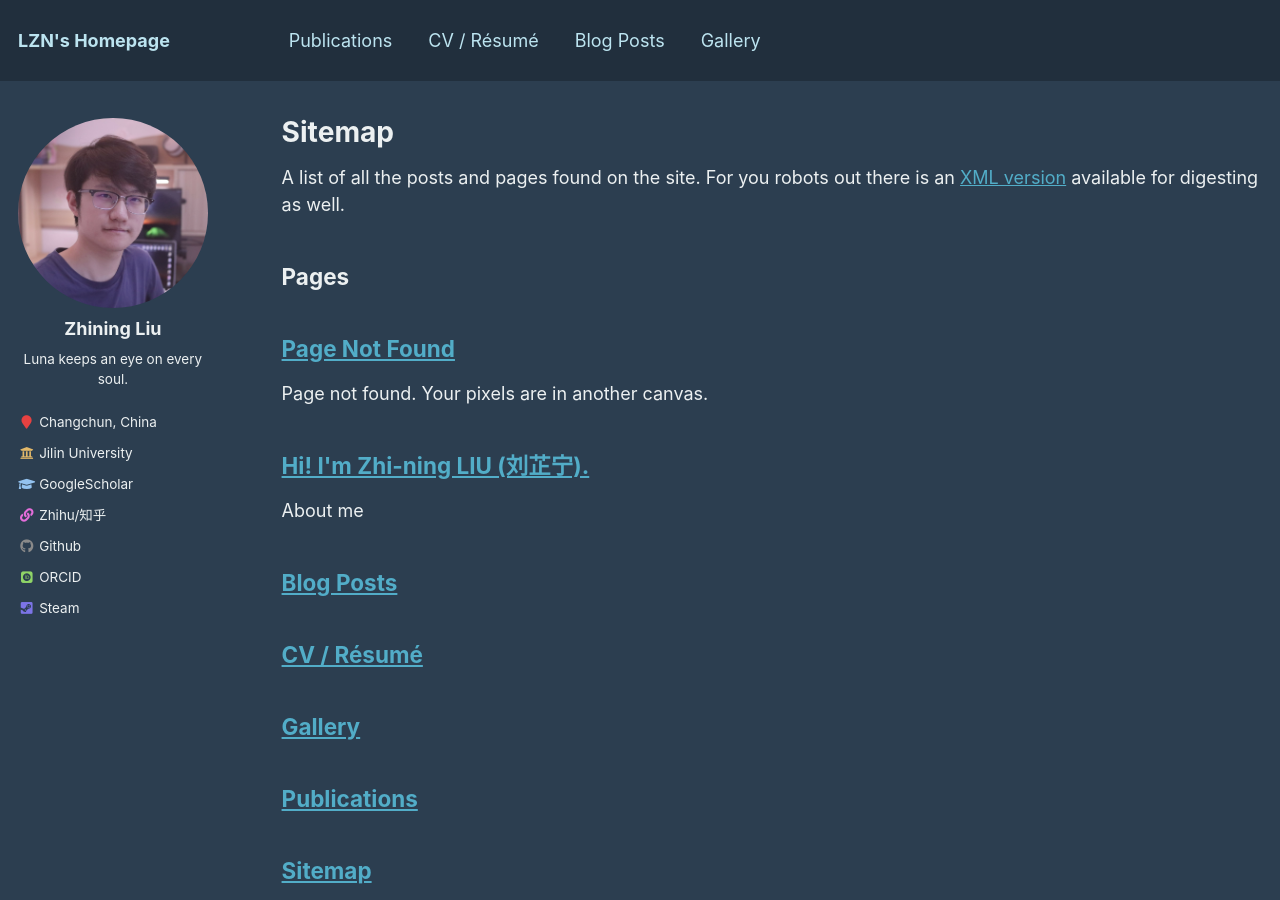
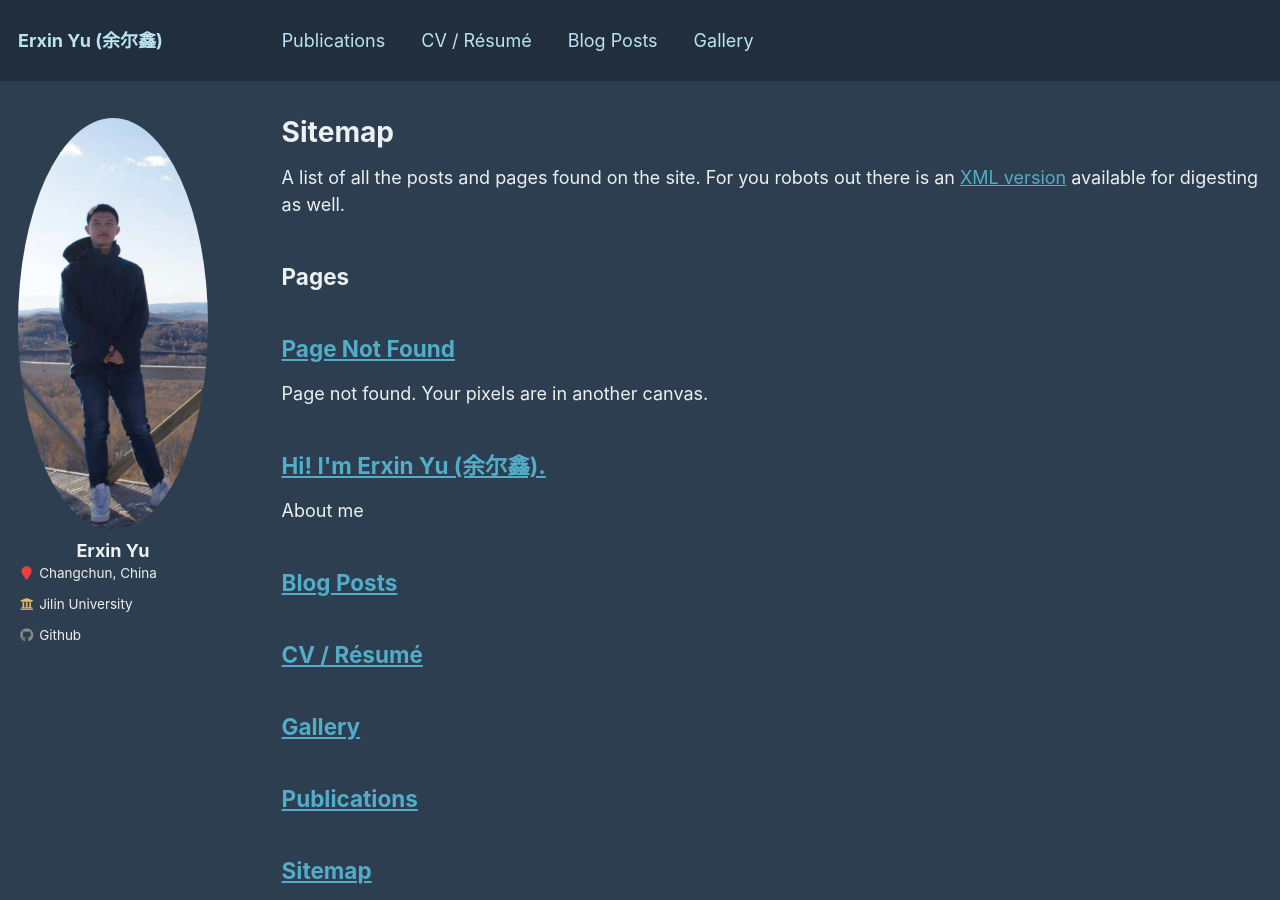
Before and after one commit to yuerxin1997/yuerxin1997.github.io, a Jekyll site: the page built from _pages/sitemap.md, in a window 1280 px wide and 900 px high. Built offline with Jekyll 4.4.1, drawn with Linux system fonts in a browser that asks for light colours; some web fonts are replaced; some of the changed text lies outside the part shown.

Commit message:
first commit

```diff
--- a/_config.dev.yml
+++ b/_config.dev.yml
@@ -1,6 +1,6 @@
 # Develop override settings
 
-url: https://zhiningliu.com
+url: https://yuerxin1997.github.io
 
 analytics:
   provider: false
--- a/_config.yml
+++ b/_config.yml
@@ -7,11 +7,11 @@
 
 # Site Settings
 locale                   : "en-US"
-title                    : "LZN's Homepage"
+title                    : "Erxin Yu (余尔鑫)"
 title_separator          : "-"
-name                     : &name "Zhining Liu"
+name                     : &name "Erxin Yu"
 description              : &description "Welcome to my homepage!"
-url                      : https://zhiningliu.com # the base hostname & protocol for your site e.g. "https://mmistakes.github.io"
+url                      : https://yuerxin1997.github.io # the base hostname & protocol for your site e.g. "https://mmistakes.github.io"
 baseurl                  : "" # the subpath of your site, e.g. "/blog"
 repository               : ""
 teaser                   :  # filename of teaser fallback teaser image placed in /images/, .e.g. "500x300.png"
@@ -80,16 +80,16 @@ analytics:
 
 # Site Author
 author:
-  name             : "Zhining Liu"
-  avatar           : "zhiningliu.jpg"
-  bio              : "Luna keeps an eye on every soul."
+  name             : "Erxin Yu"
+  avatar           : "erxin.jpg"
+  bio              :
   location         : "Changchun, China"
   employer         : "Jilin University"
   employer_site    : "http://global.jlu.edu.cn/"
-  zhihu            : "liu-zhi-zhu-14"
+  zhihu            : #"liu-zhi-zhu-14"
   pubmed           :
-  googlescholar    : "https://scholar.google.com/citations?user=5WORAUQAAAAJ&hl=zh-CN"
-  email            : zhining.liu@outlook.com
+  googlescholar    :
+  email            : yuerxin1997@gmail.com
   researchgate     : "https://www.researchgate.net/profile/Zhi_Ning_Liu"
   uri              : "https://zhiningliu.com/"
   bitbucket        :
@@ -98,18 +98,18 @@ author:
   flickr           :
   facebook         :
   foursquare       :
-  github           : "ZhiningLiu1998"
+  github           : "yuerxin1997"
   google_plus      :
   keybase          :
   instagram        :
   impactstory      : #"https://profiles.impactstory.org/u/xxxx-xxxx-xxxx-xxxx"
   lastfm           :
-  linkedin         : "zhiningliu/"
-  orcid            : "https://orcid.org/0000-0003-1828-2109"
+  linkedin         : #"zhiningliu/"
+  orcid            : #"https://orcid.org/0000-0003-1828-2109"
   pinterest        :
   soundcloud       :
   stackoverflow    : # http://stackoverflow.com/users/123456/username
-  steam            : "zhiningliu1998"
+  steam            : #"zhiningliu1998"
   tumblr           :
   twitter          :
   vine             :
```
Also changed, not shown: _pages/about.md (+6 -6 lines), Gemfile.lock, images/erxin.jpg (added).
